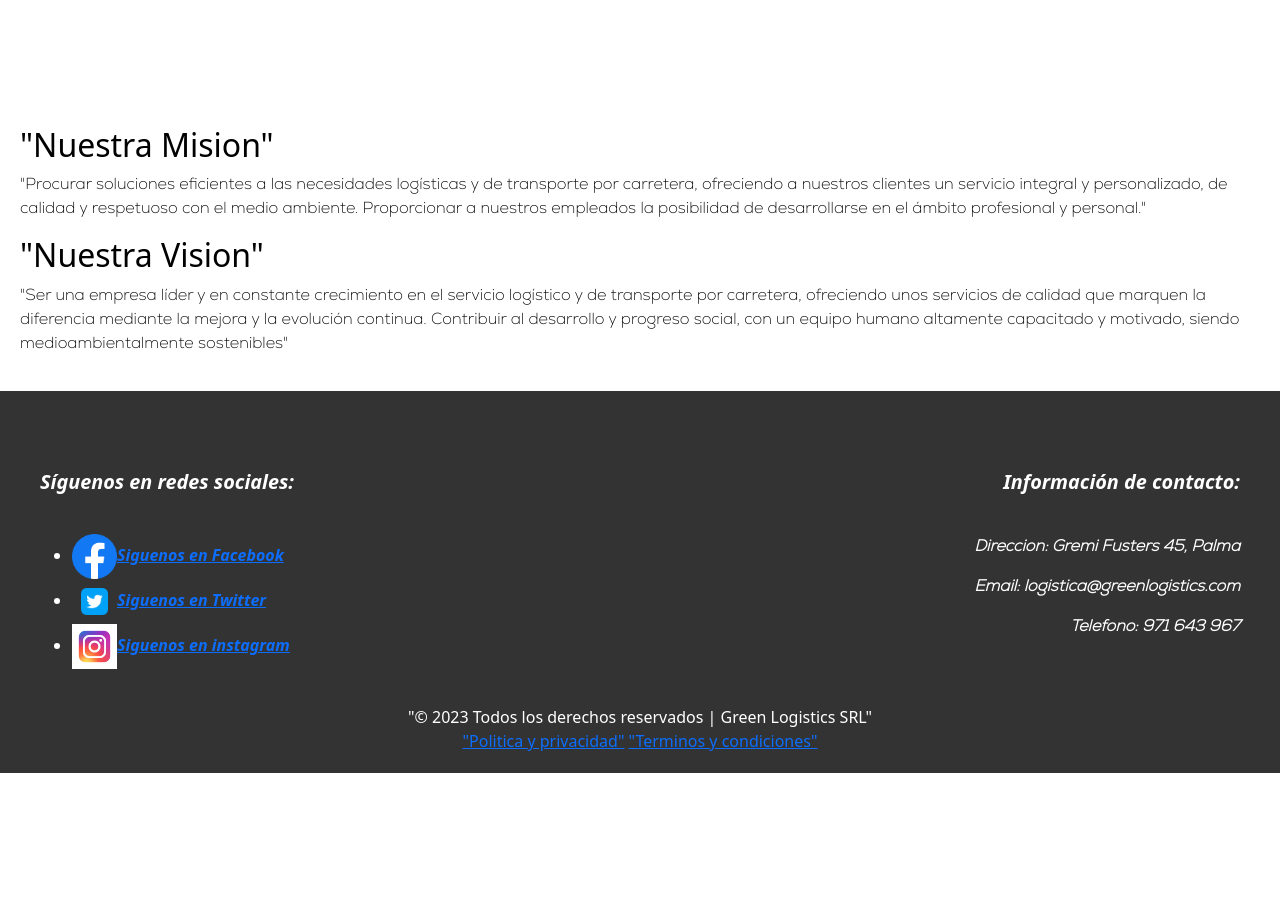
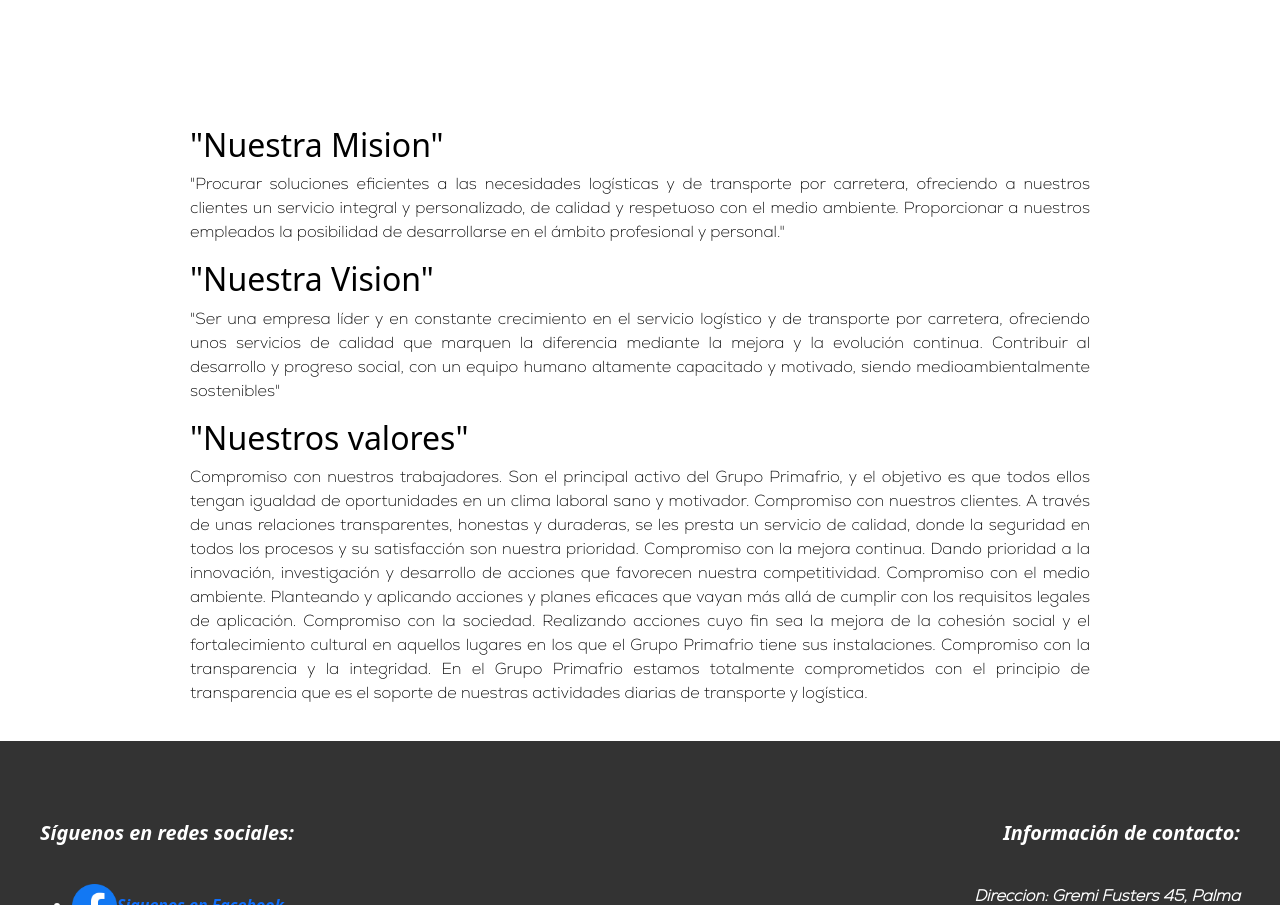
Before and after one commit to hernanbarbieri/coderdesarrollo, a website: page index.html in a window 1280 px wide. Shown: the part 760-1665 px from the top of the page. Before the commit the page ends 1533 px from the top, so only its background shows below. Drawn offline with nearby package versions, Linux system fonts and the light colour scheme.

Commit message:
entrega final 2

```diff
--- a/Scss/_Variables.scss
+++ b/Scss/_Variables.scss
@@ -1,6 +1,6 @@
 $primary-color: green;
 $seg-color: #fff;
 $base-padding: 20px;
-$tamaño-imagen: 350px;
+$tamaño-imagen: 100%;
 $font-family: Arial;
 $font-size: 60px;
--- a/Scss/_main.scss
+++ b/Scss/_main.scss
@@ -52,4 +52,7 @@
 
   .mision {
     color: black;
+    text-align: justify;
+    margin: 0 auto;
+    max-width: 900px;
   }
--- a/index.html
+++ b/index.html
@@ -141,6 +141,18 @@
         <p>
           "Ser una empresa líder y en constante crecimiento en el servicio logístico y de transporte por carretera, ofreciendo unos servicios de calidad que marquen la diferencia mediante la mejora y la evolución continua. Contribuir al desarrollo y progreso social, con un equipo humano altamente capacitado y motivado, siendo medioambientalmente sostenibles"
         </p>
+        <h2>"Nuestros valores"</h2>
+        <p>Compromiso con nuestros trabajadores. Son el principal activo del Grupo Primafrio, y el objetivo es que todos ellos tengan igualdad de oportunidades en un clima laboral sano y motivador.
+          Compromiso con nuestros clientes. A través de unas relaciones transparentes, honestas y duraderas, se les presta un servicio de calidad, donde la seguridad en todos los procesos y su satisfacción son nuestra prioridad.
+
+          Compromiso con la mejora continua. Dando prioridad a la innovación, investigación y desarrollo de acciones que favorecen nuestra competitividad.
+
+          Compromiso con el medio ambiente. Planteando y aplicando acciones y planes eficaces que vayan más allá de cumplir con los requisitos legales de aplicación.
+
+          Compromiso con la sociedad. Realizando acciones cuyo fin sea la mejora de la cohesión social y el fortalecimiento cultural en aquellos lugares en los que el Grupo Primafrio tiene sus instalaciones.
+
+          Compromiso con la transparencia y la integridad. En el Grupo Primafrio estamos totalmente comprometidos con el principio de transparencia que es el soporte de nuestras actividades diarias de transporte y logística.
+        </p>
       </section>
     </main>
     <!--Pie de pagina-->
```
Also changed, not shown: Css/Estilos.css, 1 other file.
